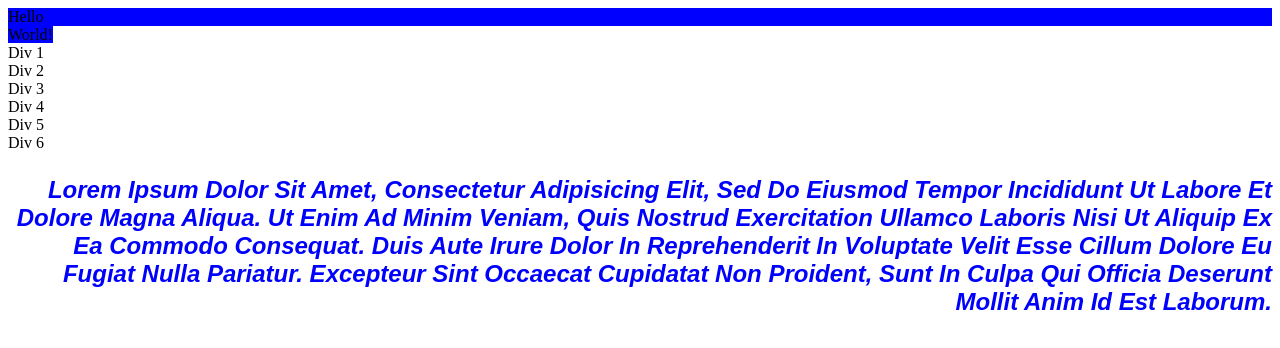
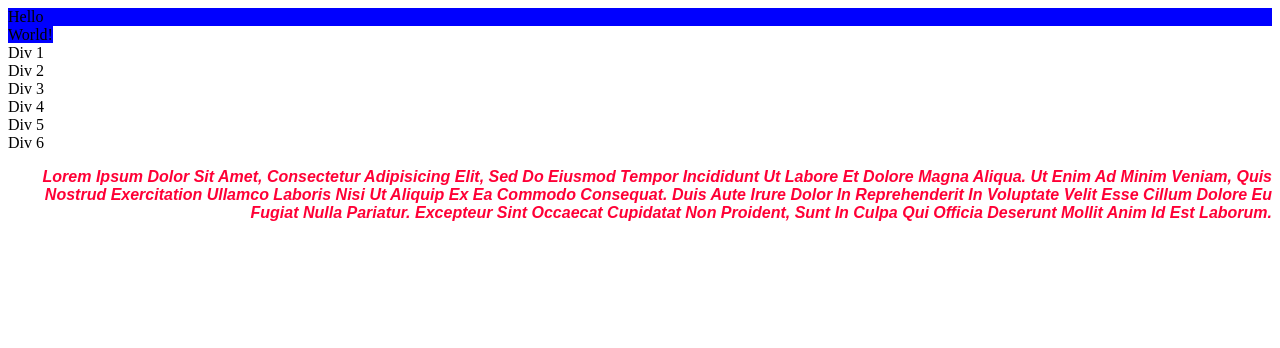
Before and after one commit to tuan-karma/coursera-test, a plain HTML site: page site/index.html in a window 1280 px wide. Drawn offline with Linux system fonts and the light colour scheme.

Commit message:
litle change: font-size and color

```diff
--- a/site/index.html
+++ b/site/index.html
@@ -9,10 +9,10 @@
 		}
 		.style {
 			font-family: Arial, Helvetica, sans-serif;
-			color: #0000ff;
+			color: #FF0036;
 			font-style: italic;
 			font-weight: bold;
-			font-size: 24px;
+			font-size: 16px;
 			text-transform: capitalize;
 			text-align: right;
 		}
```
